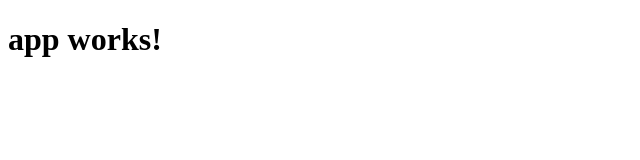
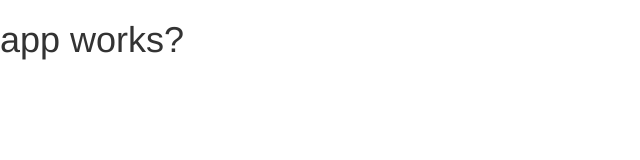
Before and after one commit to grabc59/angular4, an Angular app: page / in a window 1280 px wide. Shown: the top 160 px of the page, without its empty margins (0-640 px from the left). Built offline with nearby package versions, Linux system fonts and the light colour scheme.

Commit message:
added bootstrap, base

```diff
--- a/package.json
+++ b/package.json
@@ -20,6 +20,7 @@
     "@angular/platform-browser": "^4.0.0",
     "@angular/platform-browser-dynamic": "^4.0.0",
     "@angular/router": "^4.0.0",
+    "bootstrap": "^3.3.7",
     "core-js": "^2.4.1",
     "rxjs": "^5.1.0",
     "zone.js": "^0.8.4"
--- a/src/app/app.component.ts
+++ b/src/app/app.component.ts
@@ -6,5 +6,5 @@ import { Component } from '@angular/core';
   styleUrls: ['./app.component.css']
 })
 export class AppComponent {
-  title = 'app works!';
+  title = 'app works?';
 }
```
Also changed, not shown: .angular-cli.json.
